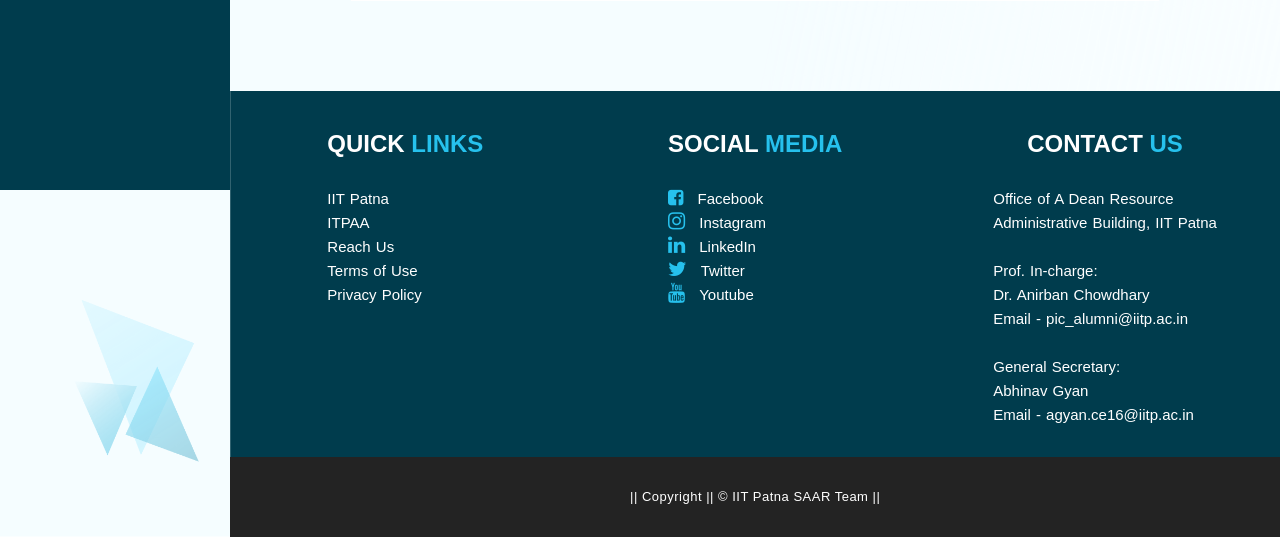
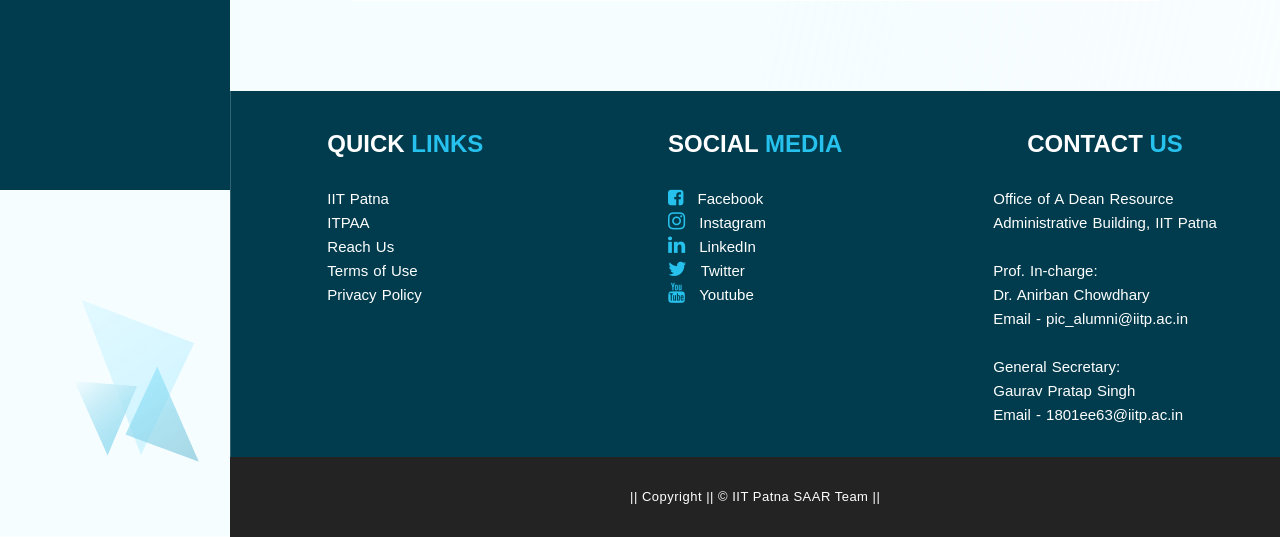
Before and after one commit to SAAR-IITP/SAAR-IITP, a PHP site: page /SAAR-Server/don.html in a window 1280 px wide. Shown: the part 610-1147 px from the top of the page. Run offline with PHP 8.4, Linux system fonts and the light colour scheme; some libraries are stand-ins or nearby versions.

Commit message:
urgent changes are made except timeline update timeline would be updated soon

```diff
--- a/don.html
+++ b/don.html
@@ -239,8 +239,8 @@ height: 150px;
                             Dr. Anirban Chowdhary<br>
                             Email - pic_alumni@iitp.ac.in<br><br>
                             General Secretary:<br>
-                            <a href="https://theabhinavgyan.github.io/" style="color: #fff">Abhinav Gyan</a><br>
-                            Email - agyan.ce16@iitp.ac.in</p>
+                            <a href="https://theabhinavgyan.github.io/" style="color: #fff">Gaurav Pratap Singh</a><br>
+                            Email - 1801ee63@iitp.ac.in</p>
                         </div>
                     </div>
                 </div>
--- a/portal.php
+++ b/portal.php
@@ -330,7 +330,7 @@
                 </div>
             </div>
             <div class="col-md-4 col-sm-12">
-                <div class="card-content" onclick="window.open('https://drive.google.com/file/d/1zdGXm6zXB0dBWXP-Og2alxEtnF_Ubczn/view?fbclid=IwAR0RbYPn9XH0HXcfH_EkXe4WQl_abJRQsAKYS2F_E0w4lIo2ez7I3WtXdw8', '_blank');" style="background:#0ad80f;">
+                <div class="card-content" onclick="window.open('https://drive.google.com/file/d/1mfmhrx1RczDTeYH86Oo9MLz2Rceaj0r4/view?usp=sharing', '_blank');" style="background:#0ad80f;">
                     <div class="card-img" align="center">
                         <i class="fas fa-book-reader" style="font-size:50px; padding: 20px; color:#fff;"></i></div>
                     <div class="card-desc" align="center">
--- a/team.php
+++ b/team.php
@@ -955,8 +955,8 @@ session_start();
                         Dr. Anirban Chowdhary<br>
                         Email - pic_alumni@iitp.ac.in<br><br>
                         General Secretary:<br>
-                        <a href="https://theabhinavgyan.github.io/" style="color: #fff">Abhinav Gyan</a><br>
-                        Email - agyan.ce16@iitp.ac.in</p>
+                        <a href="https://theabhinavgyan.github.io/" style="color: #fff">Gaurav Pratap Singh</a><br>
+                        Email - 1801ee63@iitp.ac.in</p>
                 </div>
             </div>
         </div>
```
